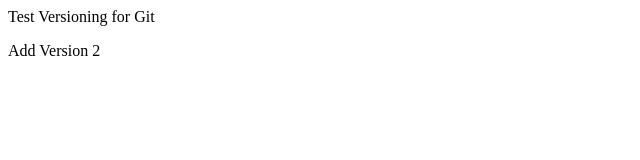
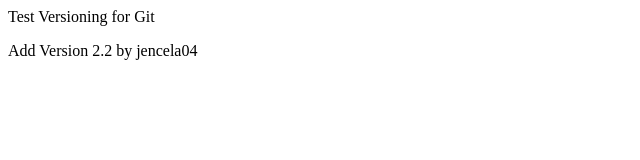
Before and after one commit to jencela03/testrepository, a plain HTML site: page app/index.html in a window 1280 px wide. Shown: the full height of the page, 0-640 px from the left. Drawn offline with Linux system fonts and the light colour scheme.

Commit message:
version 2.2 jencela04

```diff
--- a/app/index.html
+++ b/app/index.html
@@ -4,6 +4,6 @@
 	</head>
 <body>
 	<p>Test Versioning for Git</p>
-	<p>Add Version 2 </p>
+	<p>Add Version 2.2 by jencela04 </p>
 </body>
 </html>
```
